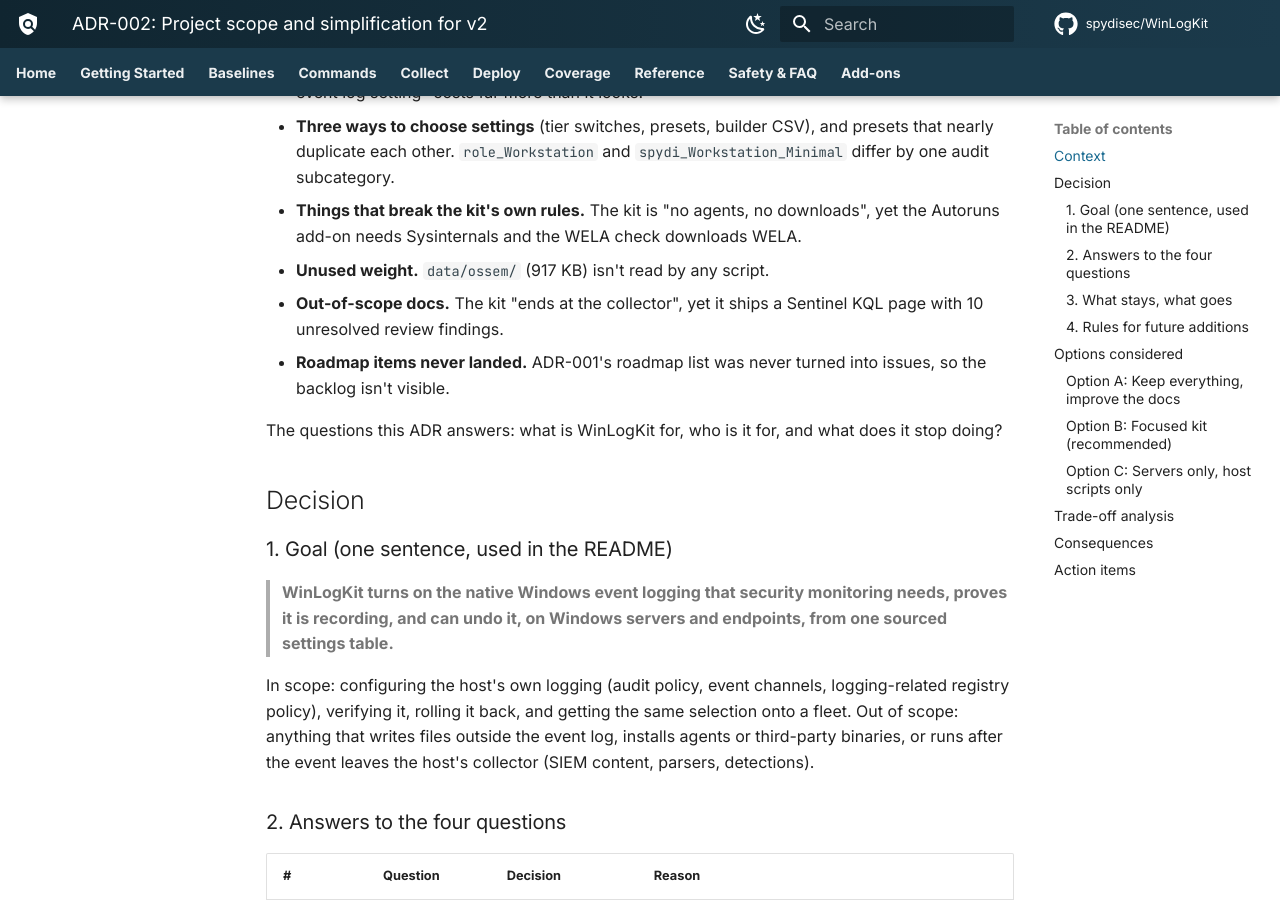
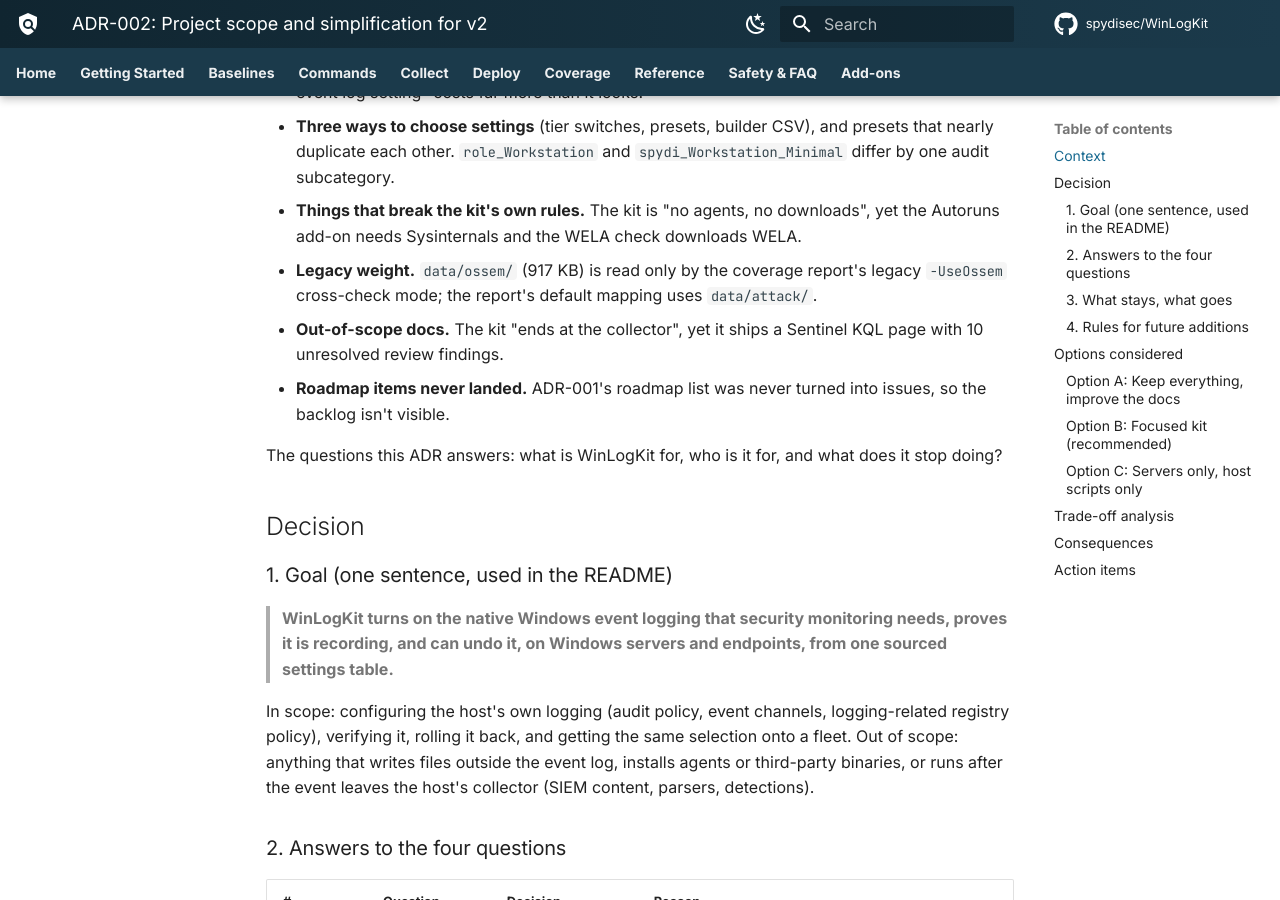
Before and after one commit to spydisec/WinLogKit, an MkDocs documentation site: the page built from docs/adr/0002-scope-and-simplification.md, in a window 1280 px wide and 900 px high, scrolled down 933 px. Built offline with MkDocs 1.6.1 and Material for MkDocs 9.7.7, drawn with Linux system fonts in a browser that asks for light colours; comment, search, counter and statistics services are not loaded; some of the changed text lies outside the part shown.

Commit message:
ADR-002: correct the data/ossem finding (read by the legacy -UseOssem mode)
Co-Authored-By: Claude Opus 5.5 <noreply@anthropic.com>

```diff
--- a/docs/adr/0002-scope-and-simplification.md
+++ b/docs/adr/0002-scope-and-simplification.md
@@ -24,7 +24,7 @@ Signs that the scope has drifted past what a new user can take in:
 - **Transcription (#34).** An Optional item filled a test workstation's Documents folder with 1,587 files in 3 weeks. Making it safe needed about 250 more lines (folder ACL, retention, special cases in four scripts). It was removed instead (#36). The lesson: anything that isn't "a native event log setting" costs far more than it looks.
 - **Three ways to choose settings** (tier switches, presets, builder CSV), and presets that nearly duplicate each other. `role_Workstation` and `spydi_Workstation_Minimal` differ by one audit subcategory.
 - **Things that break the kit's own rules.** The kit is "no agents, no downloads", yet the Autoruns add-on needs Sysinternals and the WELA check downloads WELA.
-- **Unused weight.** `data/ossem/` (917 KB) isn't read by any script.
+- **Legacy weight.** `data/ossem/` (917 KB) is read only by the coverage report's legacy `-UseOssem` cross-check mode; the report's default mapping uses `data/attack/`.
 - **Out-of-scope docs.** The kit "ends at the collector", yet it ships a Sentinel KQL page with 10 unresolved review findings.
 - **Roadmap items never landed.** ADR-001's roadmap list was never turned into issues, so the backlog isn't visible.
 
@@ -61,7 +61,7 @@ Out of scope: anything that writes files outside the event log, installs agents
 | WEF subscription (`-Filter Channel`) | **Keep** | Question 3. |
 | WEF `-Filter Baseline`, `Test-WefFilter.ps1`, `tools/Update-AuditSubcategoryEvents.ps1`, `data/wef/` | **Remove** | Tuning that is easy to get wrong silently (dropped events), and a maintained data snapshot. Document "filter at your SIEM ingest layer" instead. |
 | ATT&CK coverage report + `data/attack/` | **Move to `tools/`** as a maintainer script that produces the numbers on the Coverage page. | The numbers justify the tiers and are worth publishing, but a user doesn't need to run it to deploy logging. |
-| `data/ossem/` | **Remove** | Not read by any script. |
+| `data/ossem/` and the report's `-UseOssem` mode | **Remove** | A second, legacy mapping kept only as a cross-check; the default native mapping (`data/attack/`) stays. |
 | WELA check (`report/Invoke-WELACheck.ps1`) | **Remove** | Downloads a third-party tool. Test already verifies the live state. Link to WELA from the docs for anyone who wants a second opinion. |
 | AutorunsToWinEventLog add-on | **Move to its own repository**, linked from the docs | Needs Sysinternals and a scheduled task, the one exception to the kit's no-agent rule. |
 | `docs/extras/sentinel-kql.md` | **Remove** | Past the kit's boundary (after the collector), SIEM-specific, and unvalidated (10 open findings). |
@@ -128,7 +128,7 @@ The deciding question is whether a component helps someone **turn on, prove or d
 3. [ ] Tiers: move Crypto-DPAPI debug and IPsec Driver to HighVolume; make `-IncludeOptional` accepted-but-ignored with a warning.
 4. [ ] Presets: generate 4 (`Workstation`, `MemberServer`, `DomainController`, `ASD`); delete the other 6; update docs and field-report template.
 5. [ ] Publish the Autoruns add-on as its own repository (history preserved), then remove `addons/` and `docs/addons.md` and link the new repo from the docs.
-6. [ ] Remove `report/Invoke-WELACheck.ps1`, `docs/extras/sentinel-kql.md`, `data/ossem/`.
+6. [ ] Remove `report/Invoke-WELACheck.ps1`, `docs/extras/sentinel-kql.md`, `data/ossem/` (with the coverage report's `-UseOssem` mode).
 7. [ ] WEF: remove `-Filter Baseline`, `Test-WefFilter.ps1`, `tools/Update-AuditSubcategoryEvents.ps1`, `data/wef/`; add a short "filter at the SIEM ingest layer" note to Collect.
 8. [ ] Move `report/Export-AttackCoverage.ps1` to `tools/`; drop the empty `report/` folder.
 9. [ ] README: new one-sentence goal, the "pick a role preset" quick start, and a "not in scope" list.
```
